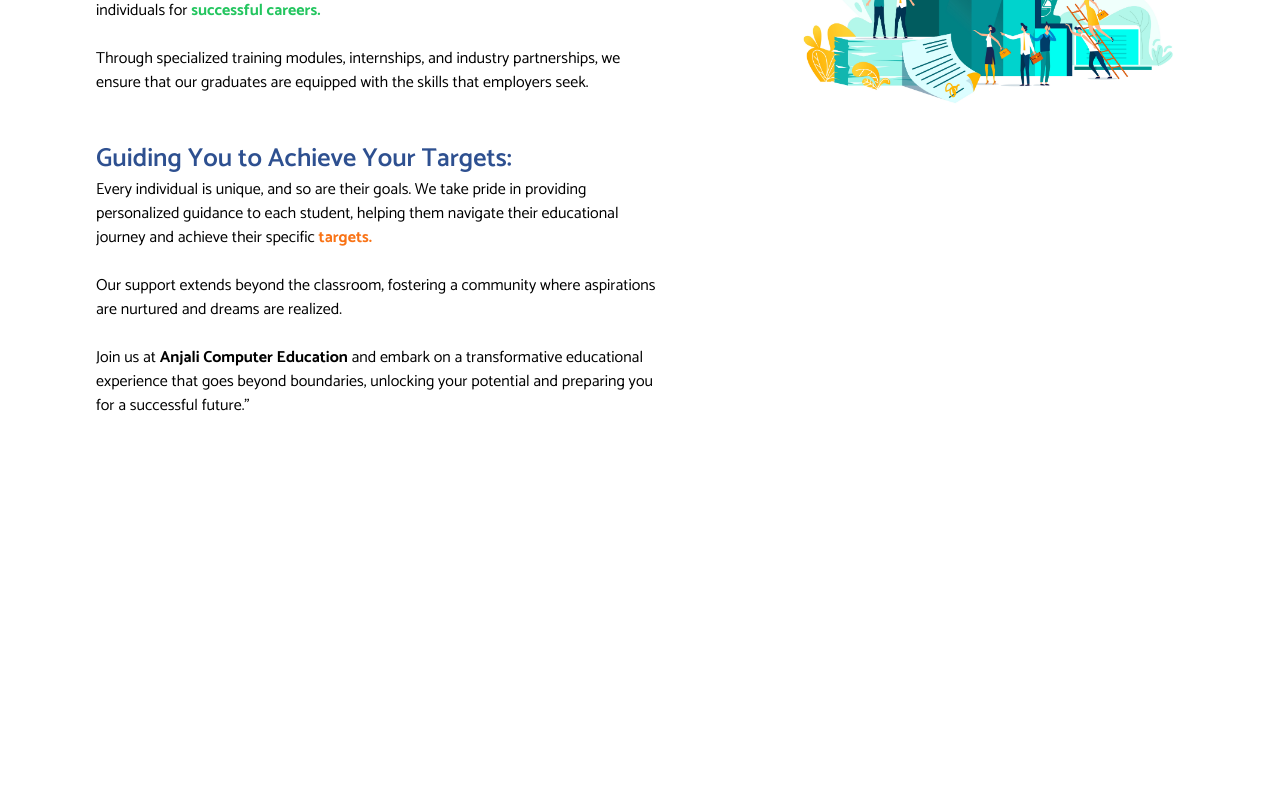
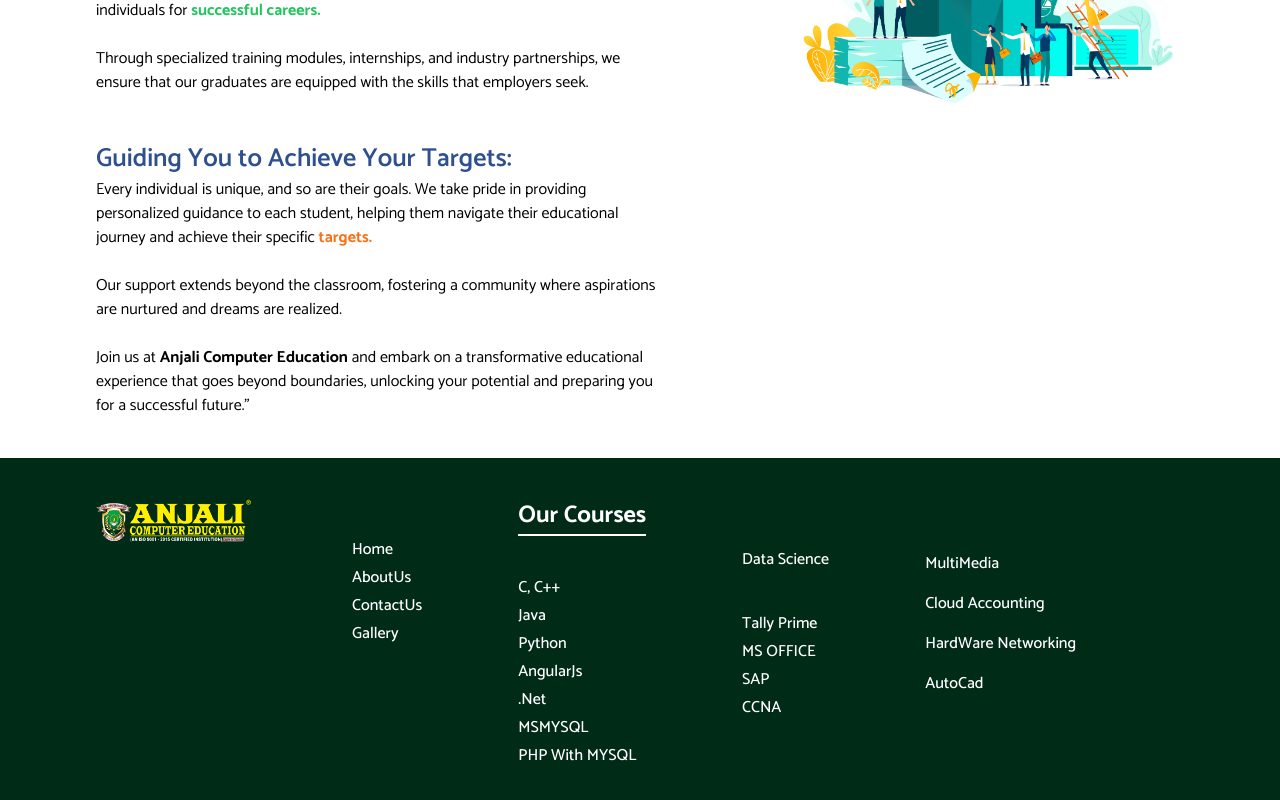
Before and after one commit to thamarai07/anjali, a Next.js app: page /aboutus in a window 1280 px wide. Shown: the part 1898-2698 px from the top of the page. Before the commit the page ends 2317 px from the top, so only its background shows below. Built offline with nearby package versions, Linux system fonts and the light colour scheme.

Commit message:
first commit

```diff
--- a/src/components/Layuout/Footer.tsx
+++ b/src/components/Layuout/Footer.tsx
@@ -1,9 +1,66 @@
 import React from 'react'
-
+import Image from 'next/image'
+import Link from 'next/link'
 function Footer() {
   return (
-    <div>
+    <div className='m-auto  lg:mt-10 mt-6'>
+    <div className='shadow-md md:w-[100%]  bg-[#002b17] md:flex lg:px-24 px-4 lg:py-10 py-8 gap-24'>
+        <div>
+            <Image src={"/anjalilogo.png"} width={160} height={120} alt='anjalicomputereducation-logo'/>
+        </div>
+        <div>
 
+          <ul className='md:mt-10 mt-6 text-white font-medium'>
+            <li><Link href="#">Home</Link></li>
+            <li className='mt-1'><Link href="#">AboutUs</Link></li>
+            <li className='mt-1'><Link href="#">ContactUs</Link></li>
+            <li className='mt-1'><Link href="#">Gallery</Link></li>
+          </ul>
+        </div>
+        <div className='lg:mt-0 mt-10'>
+          <span className='text-[24px] font-bold text-white '>Our Courses</span>
+          <div className='w-[100%] bg-white p-[1px]'></div>
+          <ul className='md:mt-10 mt-2 text-white font-medium'>
+            <li><Link href="#">C, C++</Link></li>
+            <li className='mt-1'><Link href="#">Java</Link></li>
+            <li className='mt-1'><Link href="#">Python</Link></li>
+            <li className='mt-1'><Link href="#">AngularJs</Link></li>
+            <li className='mt-1'><Link href="#">.Net</Link></li>
+            <li className='mt-1'><Link href="#">MSMYSQL</Link></li>
+            <li className='mt-1'><Link href="#">PHP With MYSQL</Link></li>
+          </ul>
+        </div>
+        <div>
+          <span className='text-[24px] font-bold  p-1 lg:block hidden'></span>
+          <div className='w-[100%] p-[1px] lg:block hidden'></div>
+          <ul className='md:mt-10 mt-2 text-white font-medium'>
+            <li className='mt-1'><Link href="#">Data Science</Link></li>
+          </ul>
+          <ul className='md:mt-10 mt-2 text-white font-medium'>
+            <li className='mt-1'><Link href="#">Tally Prime</Link></li>
+            <li className='mt-1'><Link href="#">MS OFFICE</Link></li>
+            <li className='mt-1'><Link href="#">SAP</Link></li>
+            <li className='mt-1'><Link href="#">CCNA</Link></li>
+          </ul>
+
+        </div>
+        <div>
+          <span className='text-[24px] font-bold  p-1'></span>
+          <div className='w-[100%] p-[1px]'></div>
+            <ul className='md:mt-4 mt-2 text-white font-medium'>
+              <li className='mt-1'><Link href="#">MultiMedia</Link></li>
+            </ul>
+            <ul className='md:mt-4 mt-2 text-white font-medium'>
+              <li className='mt-1'><Link href="#">Cloud Accounting</Link></li>
+            </ul>
+            <ul className='md:mt-4 mt-2 text-white font-medium'>
+              <li className='mt-1'><Link href="#">HardWare Networking</Link></li>
+            </ul>
+            <ul className='md:mt-4 mt-2 text-white font-medium'>
+              <li className='mt-1'><Link href="#">AutoCad</Link></li>
+            </ul>
+          </div>
+    </div>
     </div>
   )
 }
--- a/src/container/HomeSlider.tsx
+++ b/src/container/HomeSlider.tsx
@@ -26,12 +26,12 @@
                 <Image src={values.img} alt={values.title} width={600} className=" lg:p-10 p-5 rounded"  height={300}/>
             </div>
             <div className="m-auto">
-              <div className="lg:flex gap-52 items-center">
-                <p className="titleMain">{values.title}</p>
-                <Image src={"/ISO-certification-scaled.webp"} width={80} height={80} alt="iso-certificate"/>
+              <div className="flex lg:gap-32 gap-10 items-center">
+                <p className="titleMain lg:text-[44px] text-[20px]">{values.title}</p>
+                <Image src={"/ISO-certification-scaled.webp"} width={80} height={80} alt="iso-certificate" className="lg:w-[80px] w-[60px]"/>
               </div>
-                <p className="title">{values.sub}</p>
-                <p className="titleTwo ">{values.subTwo}</p>
+                <p className="text-green-600 font-extrabold lg:text-[34px] text-[24px]">{values.sub}</p>
+                <p className="lg:text-[25px] text-[18px] font-semibold">{values.subTwo}</p>
                 <button className="KnowMoreBtn ">Know more</button>
             </div>
         </div>
```
